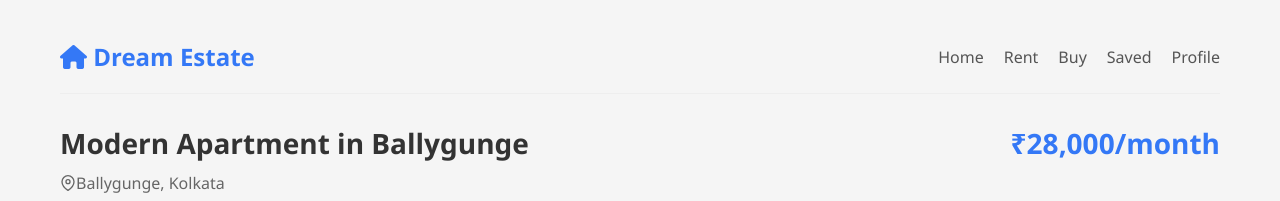
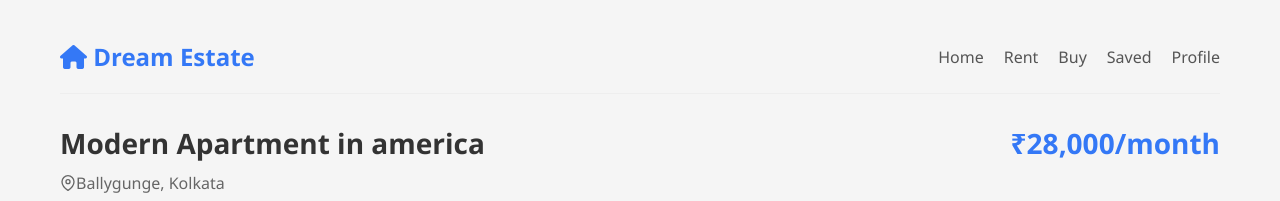
Before and after one commit to Estate-mediator/Real-estate-management, a plain HTML site: page property_detail/prop1.html in a window 1280 px wide. Shown: the top 201 px of the page. Drawn offline with Linux system fonts and the light colour scheme.

Commit message:
eighth commit

```diff
--- a/property_detail/prop1.html
+++ b/property_detail/prop1.html
@@ -274,7 +274,7 @@
 
     <div class="property-header">
       <div class="property-title">
-        <h1>Modern Apartment in Ballygunge</h1>
+        <h1>Modern Apartment in america</h1>
         <div class="property-location">
           <svg width="16" height="16" viewBox="0 0 24 24" fill="none" stroke="currentColor" stroke-width="2">
             <path d="M21 10c0 7-9 13-9 13s-9-6-9-13a9 9 0 0 1 18 0z"></path>
```
Also changed, not shown: index.html (+2 -1 lines).
